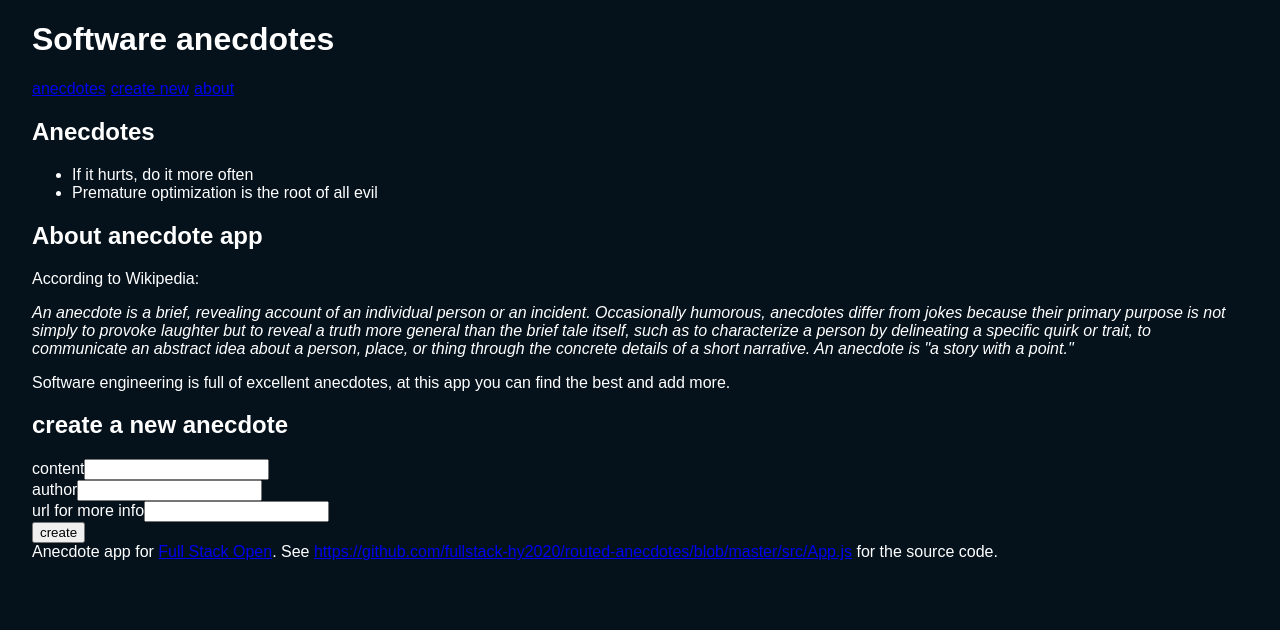
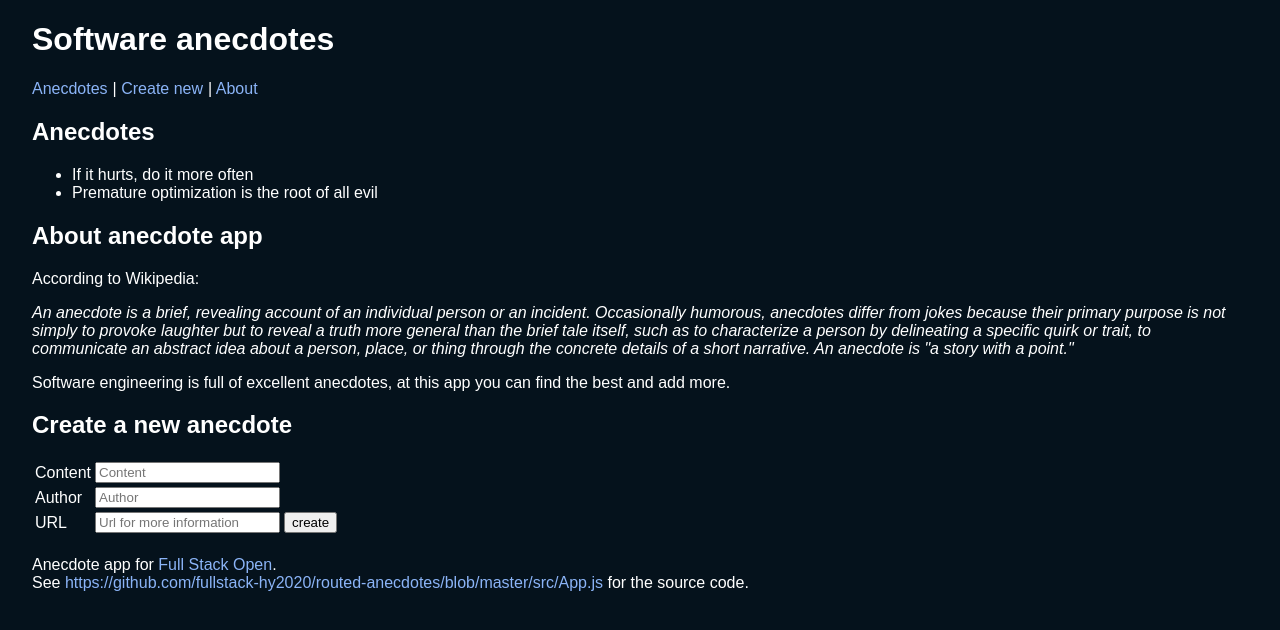
Before and after one commit to rikurauhala/fullstack, a React (Create React App) app in the folder exercises/part07/routed-anecdotes/: page / in a window 1280 px wide. Shown: the top 630 px of the page. Built offline with nearby package versions, Linux system fonts and the light colour scheme.

Commit message:
Improve the style of routed anecdotes

```diff
--- a/exercises/part07/routed-anecdotes/src/App.js
+++ b/exercises/part07/routed-anecdotes/src/App.js
@@ -6,9 +6,11 @@ const Menu = () => {
   }
   return (
     <div>
-      <a href='#' style={padding}>anecdotes</a>
-      <a href='#' style={padding}>create new</a>
-      <a href='#' style={padding}>about</a>
+      <a href='#' style={padding}>Anecdotes</a>
+      <span>| </span>
+      <a href='#' style={padding}>Create new</a>
+      <span>| </span>
+      <a href='#' style={padding}>About</a>
     </div>
   )
 }
@@ -27,19 +29,21 @@ const About = () => (
     <h2>About anecdote app</h2>
     <p>According to Wikipedia:</p>
 
-    <em>An anecdote is a brief, revealing account of an individual person or an incident.
+    <em>
+      An anecdote is a brief, revealing account of an individual person or an incident.
       Occasionally humorous, anecdotes differ from jokes because their primary purpose is not simply to provoke laughter but to reveal a truth more general than the brief tale itself,
       such as to characterize a person by delineating a specific quirk or trait, to communicate an abstract idea about a person, place, or thing through the concrete details of a short narrative.
-      An anecdote is "a story with a point."</em>
+      An anecdote is "a story with a point."
+    </em>
 
     <p>Software engineering is full of excellent anecdotes, at this app you can find the best and add more.</p>
   </div>
 )
 
 const Footer = () => (
-  <div>
+  <div style={{"margin-top": "20px"}}>
     Anecdote app for <a href='https://fullstackopen.com/'>Full Stack Open</a>.
-
+    <br />
     See <a href='https://github.com/fullstack-hy2020/routed-anecdotes/blob/master/src/App.js'>https://github.com/fullstack-hy2020/routed-anecdotes/blob/master/src/App.js</a> for the source code.
   </div>
 )
@@ -62,21 +66,56 @@ const CreateNew = (props) => {
 
   return (
     <div>
-      <h2>create a new anecdote</h2>
+      <h2>Create a new anecdote</h2>
       <form onSubmit={handleSubmit}>
-        <div>
-          content
-          <input name='content' value={content} onChange={(e) => setContent(e.target.value)} />
-        </div>
-        <div>
-          author
-          <input name='author' value={author} onChange={(e) => setAuthor(e.target.value)} />
-        </div>
-        <div>
-          url for more info
-          <input name='info' value={info} onChange={(e)=> setInfo(e.target.value)} />
-        </div>
-        <button>create</button>
+        <table>
+          <tbody>
+            <tr>
+              <td>
+                Content
+              </td>
+              <td>
+                <input
+                  name='content'
+                  onChange={(e) => setContent(e.target.value)}
+                  placeholder='Content'
+                  value={content}
+                />
+              </td>
+            </tr>
+            <tr>
+              <td>
+                Author
+              </td>
+              <td>
+                <input
+                  name='author'
+                  onChange={(e) => setAuthor(e.target.value)}
+                  placeholder='Author'
+                  value={author}
+                />
+              </td>
+            </tr>
+            <tr>
+              <td>
+                URL
+              </td>
+              <td>
+                <input
+                  name='info'
+                  onChange={(e)=> setInfo(e.target.value)}
+                  placeholder='Url for more information'
+                  value={info}
+                />
+              </td>
+              <td>
+                <button>
+                  create
+                </button>
+              </td>
+            </tr>
+          </tbody>
+        </table>
       </form>
     </div>
   )
--- a/exercises/part07/routed-anecdotes/src/index.css
+++ b/exercises/part07/routed-anecdotes/src/index.css
@@ -5,3 +5,17 @@ body {
   margin: auto;
   max-width: 95%;
 }
+
+a {
+  white-space: nowrap;
+}
+
+a:link, a:visited {
+  color: #8bb4f7;
+  text-decoration: none;
+}
+
+a:hover {
+  color: #8bb4f7;
+  text-decoration: underline;
+}
```
